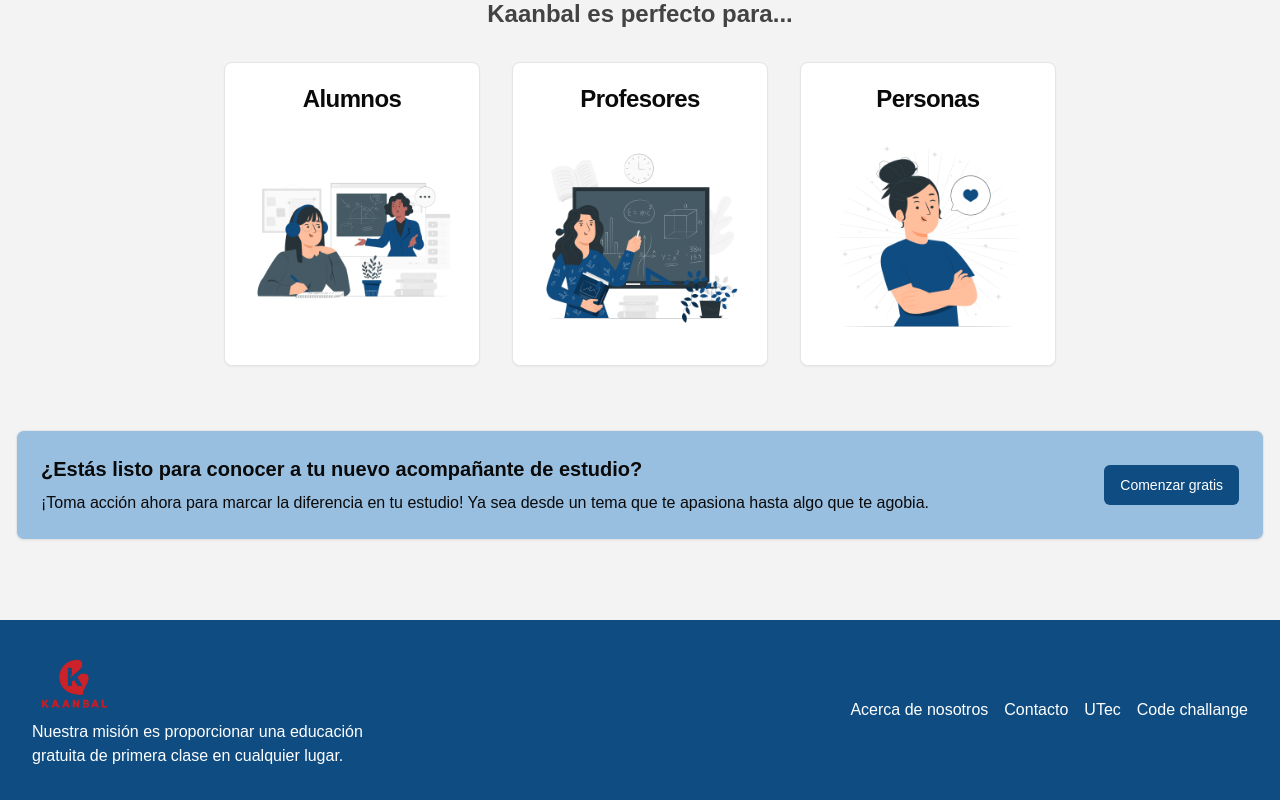
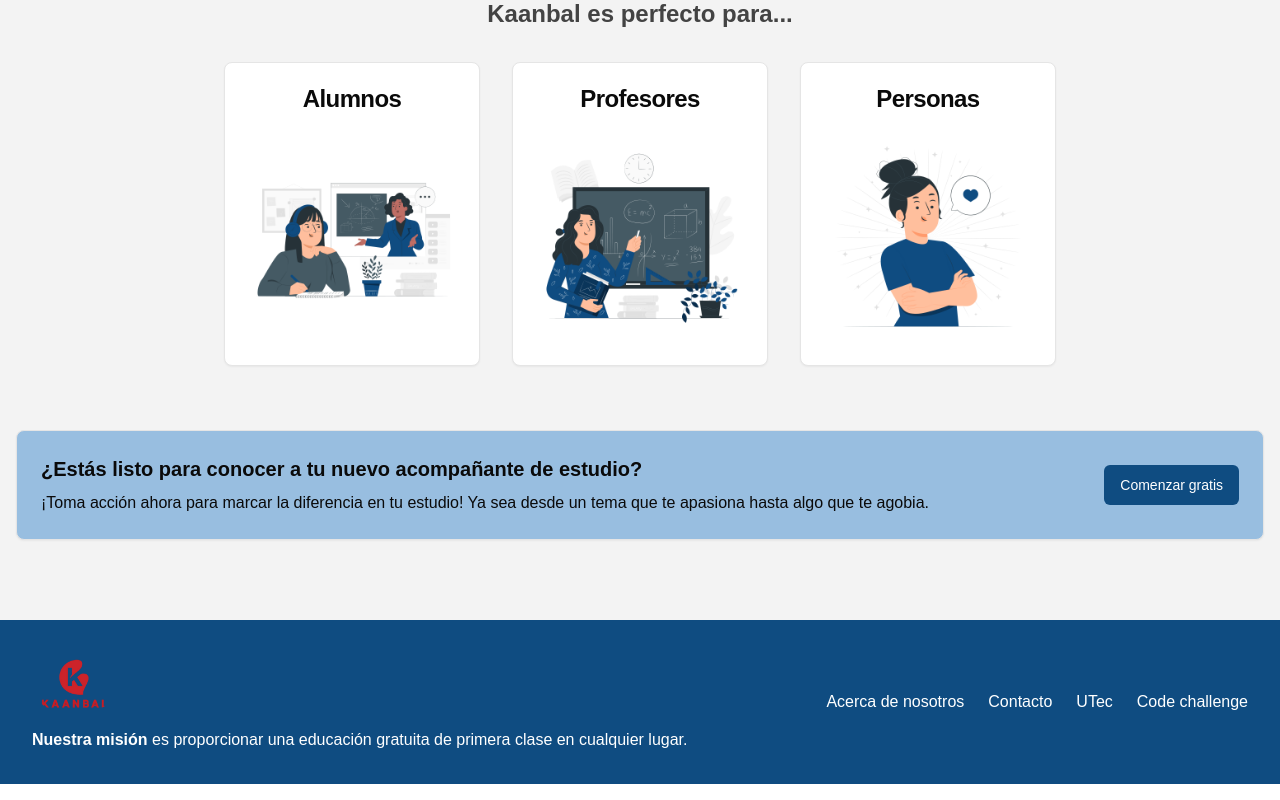
Before and after one commit to PatricioVargasR/Kaanbal, a Next.js app: page / in a window 1280 px wide. Shown: the part 1840-2640 px from the top of the page. Built offline with nearby package versions, Linux system fonts and the light colour scheme.

Commit message:
Se corrigió el footer publico en el modo resize

```diff
--- a/components/public/footer_public.tsx
+++ b/components/public/footer_public.tsx
@@ -1,42 +1,46 @@
-import Link from "next/link"
-import Image from "next/image"
+import Link from "next/link";
+import Image from "next/image";
 
 const links = [
   { name: "Acerca de nosotros", href: "/acerca" },
   { name: "Contacto", href: "/acerca" },
   { name: "UTec", href: "https://www.utectulancingo.edu.mx/" },
-  { name: "Code challange", href: "https://code-challenge-and-quiz.vercel.app/" }
-]
+  { name: "Code challenge", href: "https://code-challenge-and-quiz.vercel.app/" },
+];
 
 export default function FooterPublic() {
-    return(
+  return (
     <footer className="bg-[#0f4c81] text-white p-8">
-        <div className="container mx-auto flex flex-col md:flex-row justify-between items-center">
-          <div className="mb-4 md:mb-0">
+      <div className="container mx-auto flex flex-col md:flex-row justify-between items-center space-y-6 md:space-y-0">
+        {/* Sección del logo y descripción */}
+        <div className="text-center md:text-left">
           <Image
             src="/icon.png"
             width={85}
             height={85}
-              className="mb-2"
+            className="mb-4 rounded-full"
             alt="Logo de Kaanbal"
           />
-            {/* <img src="/placeholder.svg?height=40&width=40" alt="Kaanbal logo" className="h-10 w-10 mb-2" /> */}
-            <p>Nuestra misión es proporcionar una educación<br /> gratuita de primera clase en cualquier lugar.</p>
+          <p className="text-sm md:text-base leading-relaxed">
+            <span className="font-semibold">Nuestra misión</span> es proporcionar una educación
+            gratuita de primera clase en cualquier lugar.
+          </p>
         </div>
-          <div className="flex space-x-4">
-            {links.map((link) => {
-                  return (
+
+        {/* Sección de enlaces */}
+        <div className="flex flex-col md:flex-row space-y-4 md:space-y-0 md:space-x-6 text-sm md:text-base text-center md:text-left">
+          {links.map((link) => (
             <Link
               key={link.name}
               href={link.href}
-                        className={"hover:underline"}
+              aria-label={`Ir a ${link.name}`}
+              className="hover:underline"
             >
               {link.name}
             </Link>
-                  )
-              })}
+          ))}
         </div>
       </div>
     </footer>
-    )
+  );
 }
```
Lines whose indentation alone changed are shown as unchanged.
